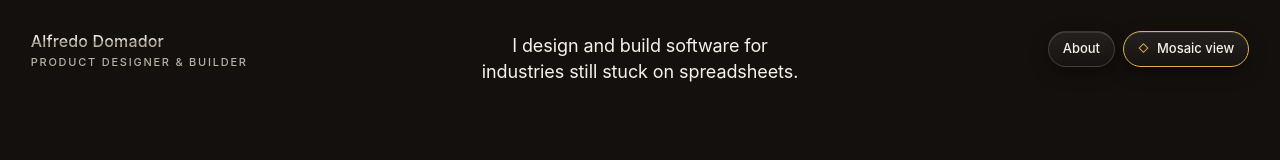
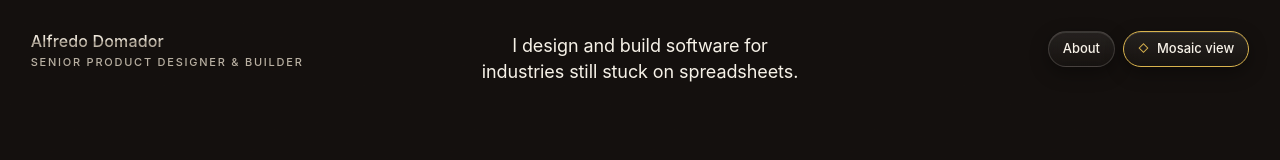
Before and after one commit to adomador/portfoliosite, a Next.js app: page / in a window 1280 px wide. Shown: the top 160 px of the page. Built offline with nearby package versions, Linux system fonts and the light colour scheme; a web font is replaced by a local one.

Commit message:
copy changes

```diff
--- a/app/layout.tsx
+++ b/app/layout.tsx
@@ -1,10 +1,11 @@
 import type { Metadata, Viewport } from 'next'
+import { NAME, ROLE } from '@/lib/profile'
 import './globals.css'
 
 export const metadata: Metadata = {
-  title: 'Alfredo Domador — Senior Product Designer & Builder',
+  title: `${NAME} — ${ROLE}`,
   description:
-    'Product designer and builder working in freight tech. Selected work and how to get in touch.',
+    'Senior product designer and builder working in freight tech. Selected work and how to get in touch.',
 }
 
 export const viewport: Viewport = {
--- a/components/mosaic/MosaicHome.tsx
+++ b/components/mosaic/MosaicHome.tsx
@@ -199,7 +199,7 @@ export default function MosaicHome() {
         },
       })
     } catch {
-      canvas.remove()
+      if (canvas.parentNode === stage) stage.removeChild(canvas)
       setListView(true)
       return
     }
@@ -231,7 +231,9 @@ export default function MosaicHome() {
       clearTimeout(hintTimer)
       clearTimeout(primeTimer)
       engine.destroy()
-      canvas.remove()
+      /* Only detach if we still own it. During Strict Mode remounts / HMR, React
+         may already have cleared the stage; calling remove() then can throw. */
+      if (canvas.parentNode === stage) stage.removeChild(canvas)
       engineRef.current = null
     }
   }, [])
--- a/components/sections/HomeSection.tsx
+++ b/components/sections/HomeSection.tsx
@@ -8,6 +8,7 @@ import ResumeBook from '@/components/ResumeBook'
 import AmbientLayer from '@/components/AmbientLayer'
 import { useIsMobile } from '@/hooks/useIsMobile'
 import { useCanvasNavigation } from '@/contexts/CanvasNavigationContext'
+import { ROLE } from '@/lib/profile'
 
 /* Nav row: About left, Work middle, Resume right. Leaf stays haphazard (varied spots in LabyrinthContext). */
 const SPOTS_DESKTOP = {
@@ -64,7 +65,7 @@ export default function HomeSection() {
           <main className={styles.homeMain}>
             <div className={styles.identity}>
               <h1 className={styles.name}>Alfredo Domador</h1>
-              <p className={styles.role}>Product Designer | Builder </p>
+              <p className={styles.role}>{ROLE}</p>
             </div>
           </main>
           <div className={styles.homeNav} aria-hidden />
--- a/src/data/mosaic.ts
+++ b/src/data/mosaic.ts
@@ -5,7 +5,7 @@
  * Every edge must point at an `id` that exists below. Unknown ids are skipped.
  */
 
-import { HEADLINE, NAME } from '@/lib/profile'
+import { HEADLINE, NAME, ROLE } from '@/lib/profile'
 
 export type ProjectFrame = { src: string; caption: string }
 
@@ -46,7 +46,7 @@ export type MosaicEdge = { from: string; to: string }
 
 export const MOSAIC_COPY = {
   name: NAME,
-  role: 'Product Designer & Builder',
+  role: ROLE,
   headline: HEADLINE,
 } as const
 
@@ -148,8 +148,8 @@ export const NUCLEUS: NucleusNode = {
   id: 'nucleus',
   kind: 'nucleus',
   label: 'Alfredo',
-  tag: 'Product Designer & Builder',
-  line: 'The same moves show up in every system here. Open to read more about me.',
+  tag: ROLE,
+  line: 'Open to read more about me.',
 }
 
 export const EDGES: MosaicEdge[] = [
```
